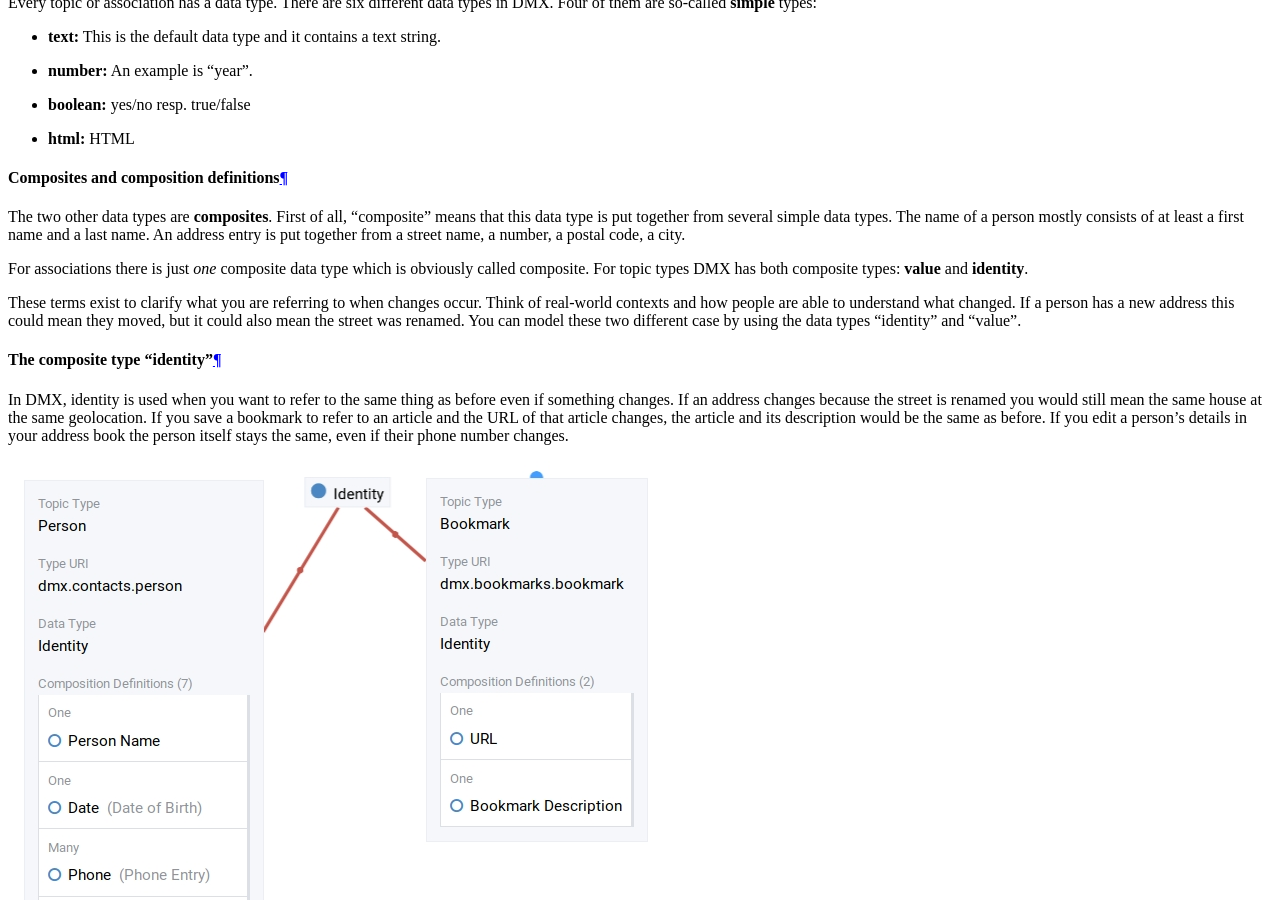
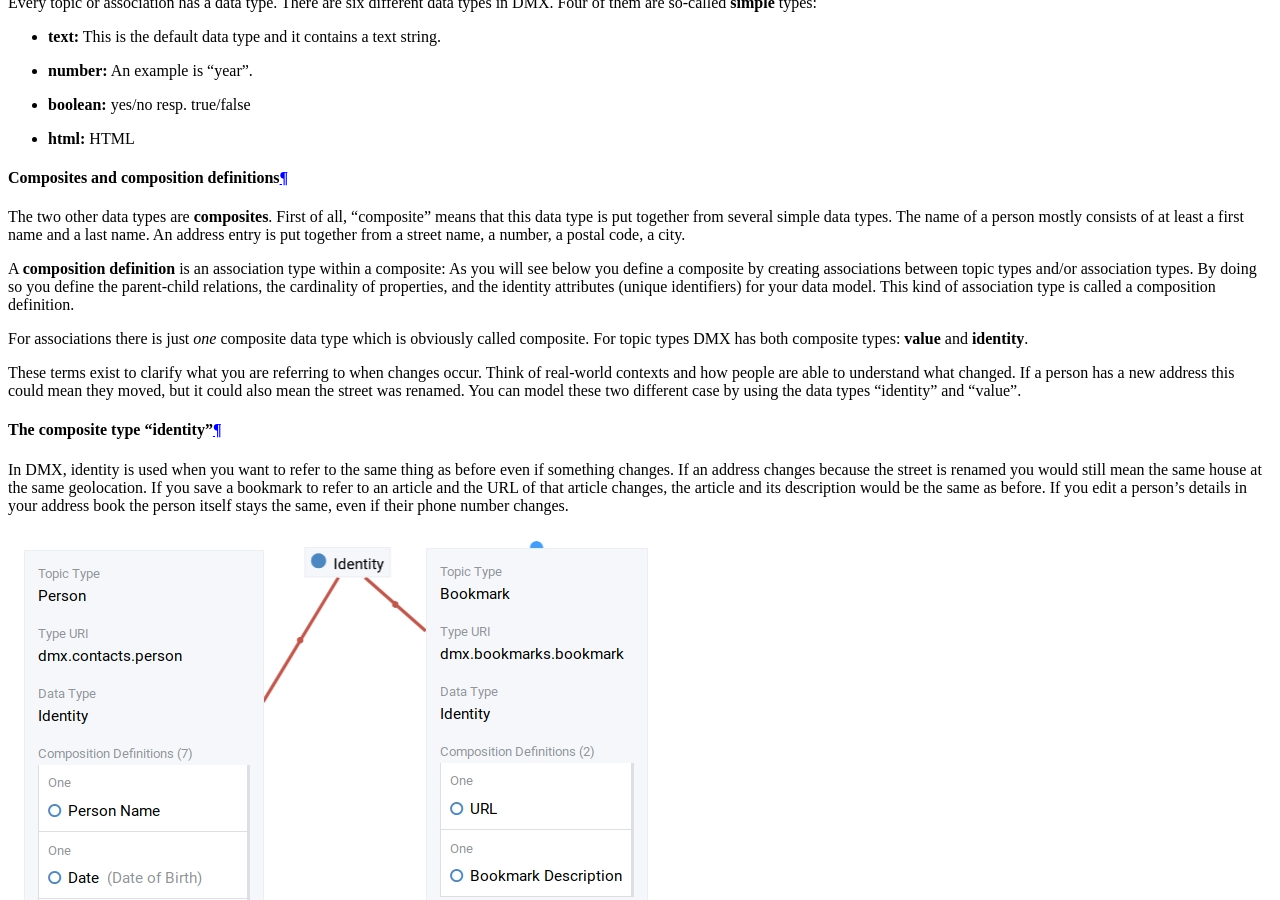
Before and after one commit to dmx-systems/dmx-documentation, a Sphinx documentation site: the page built from docs/user.rst, in a window 1280 px wide and 900 px high, scrolled down 40991 px. Built offline with Sphinx 7.4.7 and the Read the Docs theme 2.0.0, drawn with Linux system fonts in a browser that asks for light colours.

Commit message:
Explained composition definition

```diff
--- a/docs/user.rst
+++ b/docs/user.rst
@@ -1014,6 +1014,11 @@ First of all, "composite" means that this data type is put together from several
 The name of a person mostly consists of at least a first name and a last name.
 An address entry is put together from a street name, a number, a postal code, a city.
 
+A **composition definition** is an association type within a composite:
+As you will see below you define a composite by creating associations between topic types and/or association types.
+By doing so you define the parent-child relations, the cardinality of properties, and the identity attributes (unique identifiers) for your data model.
+This kind of association type is called a composition definition.
+
 For associations there is just *one* composite data type which is obviously called composite.
 For topic types DMX has both composite types: **value** and **identity**.
 
```
